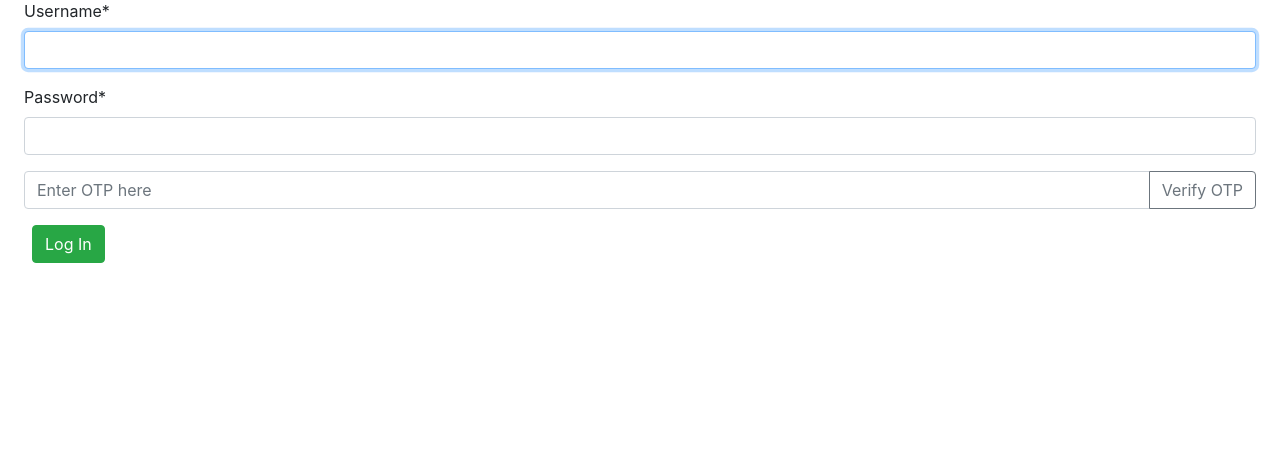
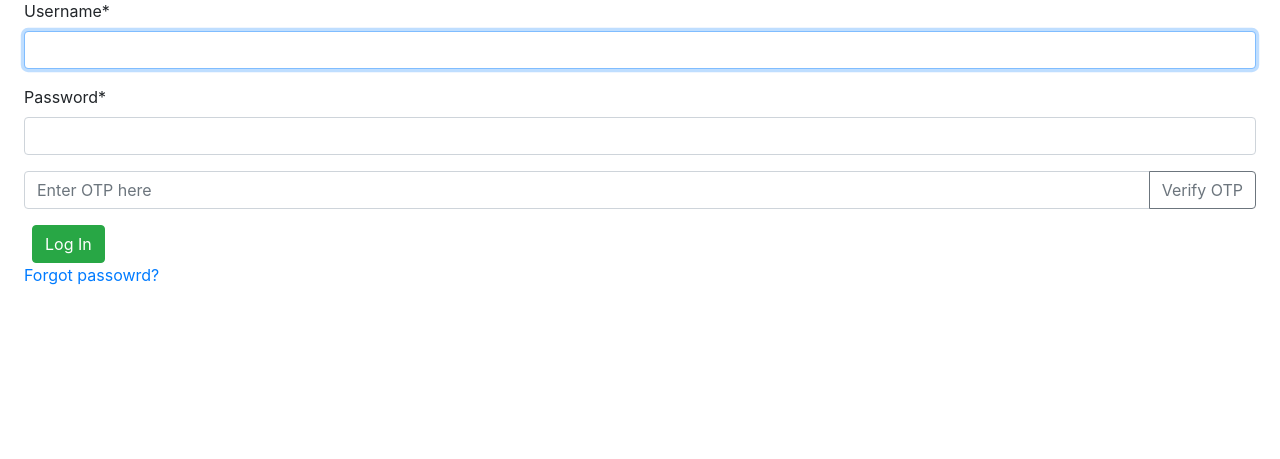
Before and after one commit to Sahil-A-Mokashi/ecom, a Django app: page /accounts/login/ in a window 1280 px wide. Shown: the part 111-570 px from the top of the page. Run offline with Django 4.2, Linux system fonts and the light colour scheme; some libraries are stand-ins or nearby versions.

Commit message:
All Screenshots

```diff
--- a/templates/base.html
+++ b/templates/base.html
@@ -39,6 +39,7 @@
                 {% if user.is_authenticated %}
                 <a class="btn btn-outline-success my-2 my-sm-0 bi bi-cart3" href="{% url 'cart:view_cart' %}">Cart</a>
                 <a class="btn btn-outline-success my-2 my-sm-0 bi bi-cart3" href="{% url 'logout' %}">Logout</a>
+                <a class="btn btn-outline-success my-2 my-sm-0 bi bi-cart3" href="{% url 'password_change' %}">Reset Password</a>
 
                 {% endif%}
 
--- a/templates/registration/login.html
+++ b/templates/registration/login.html
@@ -13,5 +13,6 @@
         </div>
       </div>
     <button class="btn btn-success ml-2" type="submit">Log In</button>
+    <p><a href="{% url 'password_reset' %}">Forgot passowrd?</a></P>
 </form>
 {% endblock content %}
```
Also changed, not shown: db.sqlite3, 5 other files.
